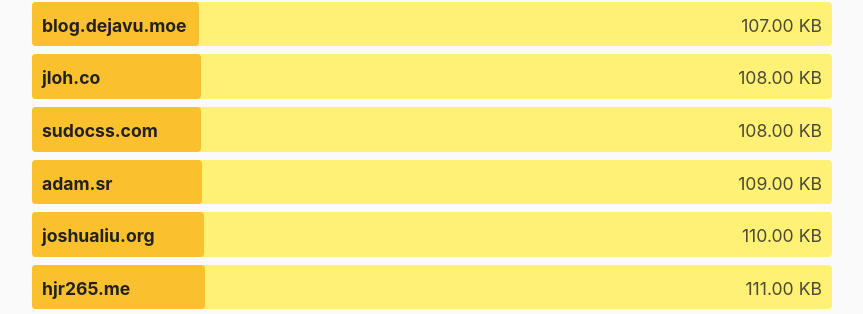
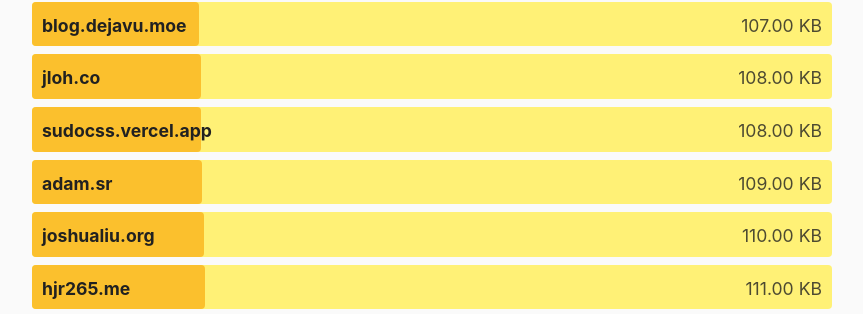
Before and after one commit to kevquirk/512kb.club, a Jekyll site: the page built from index.md, in a window 1280 px wide and 900 px high, scrolled down 23051 px. Shown: the part 140-454 px from the top of the window, without its empty margins (208-1071 px from the left). Built offline with Jekyll 4.4.1, drawn with Linux system fonts in a browser that asks for light colours.

Commit message:
changed sudocss.com to sudocss.vercel.app because I could not afford to renew sudocss.com domain

```diff
--- a/_data/sites.yml
+++ b/_data/sites.yml
@@ -2923,8 +2923,8 @@
   size: 188
   last_checked: 2022-04-26
 
-- domain: sudocss.com
-  url: https://sudocss.com/
+- domain: sudocss.vercel.app
+  url: https://sudocss.vercel.app/
   size: 108
   last_checked: 2023-08-31
 
```
